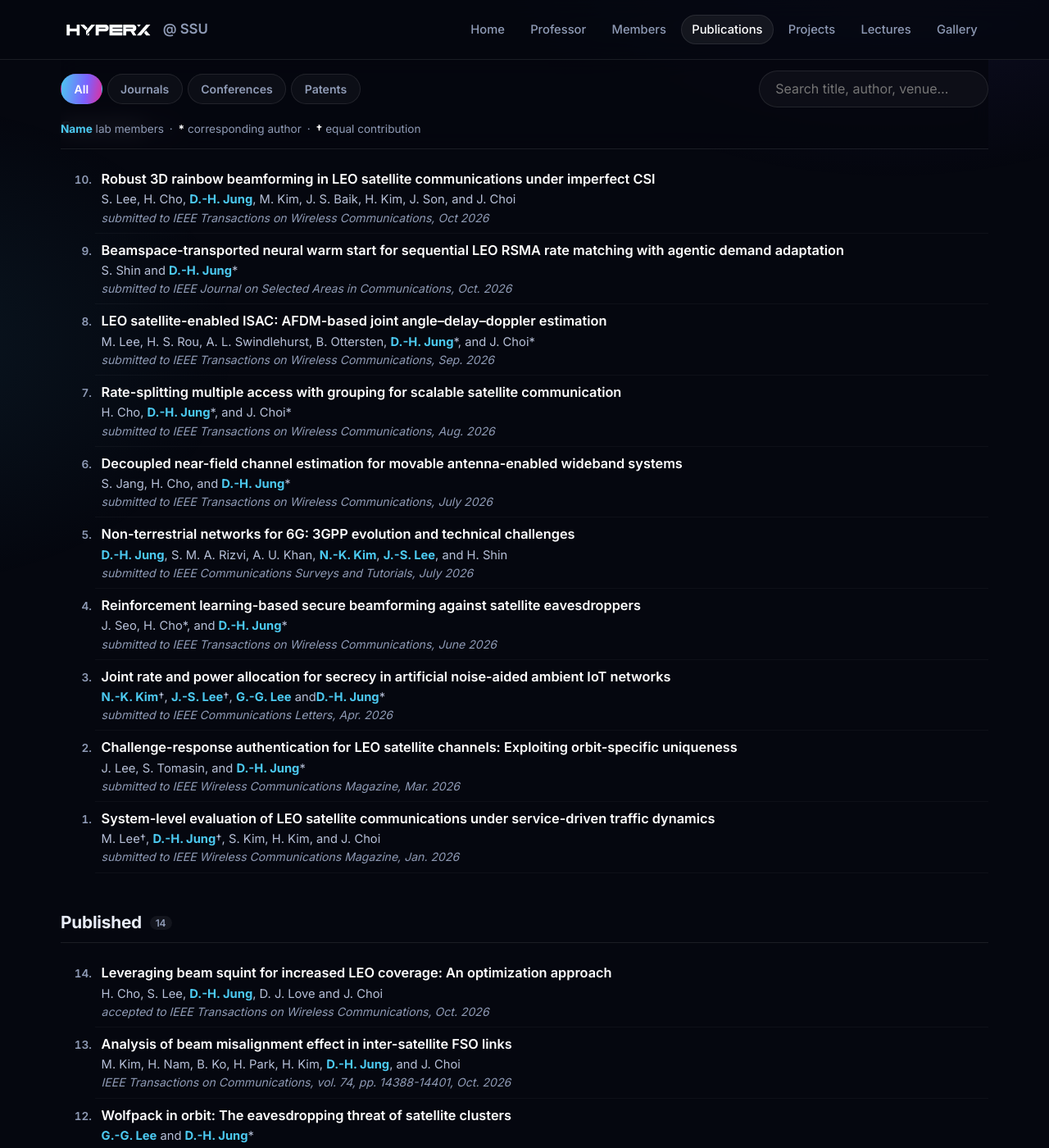
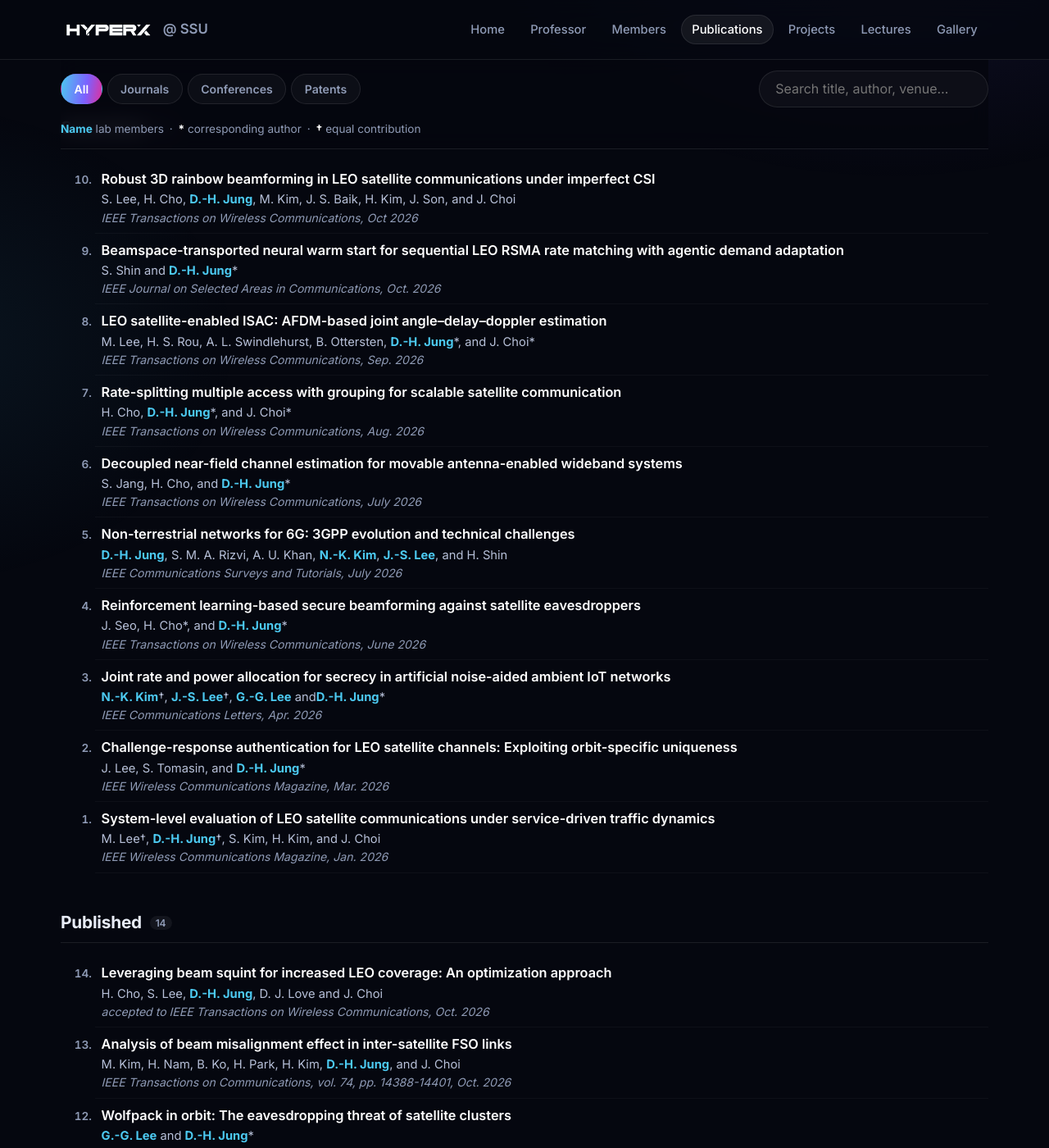
Before and after one commit to hyperx-web/hyperx, a Jekyll site: the page built from publications.html, in a window 1280 px wide and 1400 px high, scrolled down 370 px. Shown: the whole window at 82% size. Built offline with Jekyll 4.4.1, drawn with Linux system fonts in a browser that asks for light colours; some web fonts are replaced.

Commit message:
List member publications under group headings; drop repeated 'submitted to'
Co-Authored-By: Claude Opus 5.5 <noreply@anthropic.com>

```diff
--- a/assets/css/style.css
+++ b/assets/css/style.css
@@ -232,7 +232,9 @@ p { margin: 0 0 .8em; }
 .member-role { color: var(--accent); font-weight: 600; font-size: 1.1rem; margin: 0; }
 .member-pubs { border-left: 1px solid var(--border); padding-left: 28px; min-height: 100%; }
 .member-pubs h4 { font-size: .8rem; text-transform: uppercase; letter-spacing: .14em; color: var(--accent); margin: 4px 0 .8rem; }
-.member-pubs ul { list-style: none; margin: 0; padding: 0; }
+.member-pubs ul { list-style: none; margin: 0 0 1.2rem; padding: 0; }
+.member-pubs h4 + ul { margin-top: -.3rem; }
+.member-pubs ul + h4 { margin-top: .4rem; }
 .member-pubs li { padding: 7px 0; border-bottom: 1px dashed var(--border); font-size: .9rem; display: flex; flex-direction: column; gap: 1px; }
 .member-pubs li:last-child { border: 0; }
 .member-pubs li .muted { font-size: .82rem; font-style: italic; }
--- a/publications.html
+++ b/publications.html
@@ -27,7 +27,7 @@ eyebrow: Research Output
           <p class="pub-title">{{ it.title }}</p>
           {% assign authors = it.authors %}{% for n in site.data.members.pub_names %}{% assign tagged = '<span class="lab">' | append: n | append: '</span>' %}{% assign authors = authors | replace: n, tagged %}{% endfor %}
           <p class="pub-authors">{{ authors }}</p>
-          <p class="pub-venue">{{ it.venue }}</p>
+          <p class="pub-venue">{% if g.group == "Submitted" %}{{ it.venue | remove_first: "submitted to " }}{% else %}{{ it.venue }}{% endif %}</p>
         </li>
         {% endfor %}
       </ol>
```
Also changed, not shown: members.html (+12 -12 lines).
